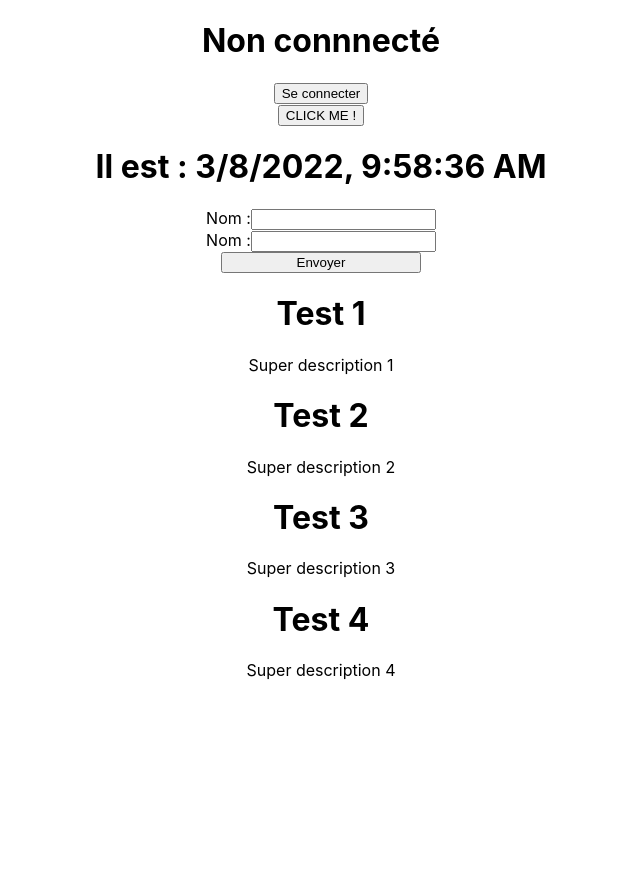
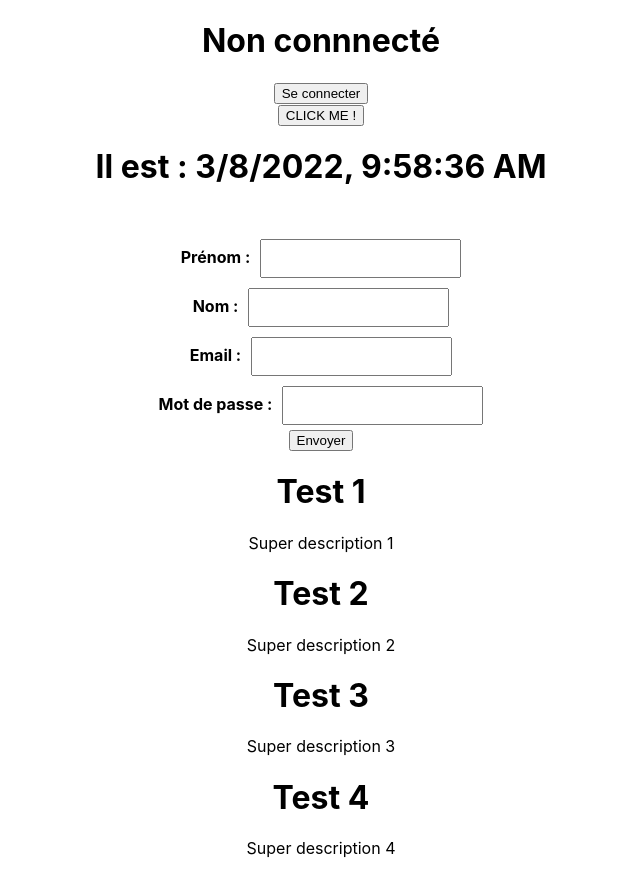
Before and after one commit to Liudmylla/eni-food-delivery-SIG-IMAGE, a React (Create React App) app: page / in a window 1280 px wide. Shown: the whole page, without its empty margins (319-959 px from the left). Before the commit the page ends 800 px from the top, so only its background shows below. Built offline with nearby package versions, Linux system fonts and the light colour scheme.

Commit message:
add api call

```diff
--- a/package.json
+++ b/package.json
@@ -6,6 +6,7 @@
     "@testing-library/jest-dom": "^5.16.2",
     "@testing-library/react": "^12.1.3",
     "@testing-library/user-event": "^13.5.0",
+    "axios": "^0.26.0",
     "react": "^17.0.2",
     "react-dom": "^17.0.2",
     "react-scripts": "5.0.0",
--- a/src/components/Form/RegisterForm.js
+++ b/src/components/Form/RegisterForm.js
@@ -1,5 +1,6 @@
 import { useState } from 'react'
 import TextInput from './TextInput'
+import { register } from '../../services/Api'
 
 import '../../styles/FormStyle.css'
 
@@ -7,26 +8,52 @@ function RegisterForm () {
   const [formData, setFormData] = useState({
     firstName: '',
     lastName: '',
-    email: ''
+    email: '',
+    password: ''
   })
+  const [apiResponse, setApiResponse] = useState()
 
   const handleTextChange = (name, value) => {
     setFormData({
       ...formData,
       [name]: value
     })
-    console.log(formData)
   }
 
-  const handleSubmit = (e) => {
+  const handleSubmit = async (e) => {
     e.preventDefault()
-    window.alert('Elements envoyés : ')
+    const data = await register(formData)
+    setApiResponse(data)
   }
 
   return (
     <form className='form-container' onSubmit={handleSubmit}>
-      <TextInput value={formData.firstName} name='firstName' onChangeText={handleTextChange} />
-      <TextInput value={formData.lastName} name='lastName' onChangeText={handleTextChange} />
+      <pre>{JSON.stringify(apiResponse, null, 2)}</pre>
+      <TextInput
+        label='Prénom'
+        value={formData.firstName}
+        name='firstName'
+        onChangeText={handleTextChange}
+      />
+      <TextInput
+        label='Nom'
+        value={formData.lastName}
+        name='lastName'
+        onChangeText={handleTextChange}
+      />
+      <TextInput
+        label='Email'
+        value={formData.email}
+        name='email'
+        onChangeText={handleTextChange}
+      />
+      <TextInput
+        type='password'
+        label='Mot de passe'
+        value={formData.password}
+        name='password'
+        onChangeText={handleTextChange}
+      />
       <input type='submit' value='Envoyer' />
     </form>
   )
--- a/src/components/Form/TextInput.js
+++ b/src/components/Form/TextInput.js
@@ -1,12 +1,20 @@
-function TextInput ({ name, value, onChangeText }) {
+import styles from './styles/TextInputStyle'
+
+function TextInput (props) {
+  const { label, onChangeText } = props
+
   const handleChange = (event) => {
     onChangeText(event.target.name, event.target.value)
   }
 
   return (
-    <label>
-      Nom :
-      <input type='text' name={name} onChange={handleChange} value={value} />
+    <label style={styles.label}>
+      {label} :
+      <input
+        {...props}
+        onChange={handleChange}
+        style={styles.input}
+      />
     </label>
   )
 }
--- /dev/null
+++ b/src/components/Form/styles/TextInputStyle.js
@@ -0,0 +1,14 @@
+const styles = {
+  input: {
+    padding: 10,
+    marginLeft: 10,
+    marginTop: 5,
+    marginBottom: 5
+  },
+  label: {
+    fontSize: 16,
+    fontWeight: 'bold'
+  }
+}
+
+export default styles
--- /dev/null
+++ b/src/services/Api.js
@@ -0,0 +1,23 @@
+import axios from 'axios'
+
+const api = axios.create({
+  baseURL: 'https://strapi.myidea.fr',
+  headers: {
+    'Content-Type': 'application/json',
+    Accept: 'application/json'
+  },
+  timeout: 5000
+})
+
+const register = async (userData) => {
+  try {
+    const response = await api.post('/auth/local/register', userData)
+    return response.data
+  } catch (error) {
+    console.error(error)
+  }
+}
+
+export {
+  register
+}
--- a/src/styles/FormStyle.css
+++ b/src/styles/FormStyle.css
@@ -7,5 +7,5 @@
 }
 
 .form-container input[type='submit'] {
-  width: 200px;
+  flex: 1;
 }
```
Also changed, not shown: 1 other file (tests, documents, lock files or other folders).
